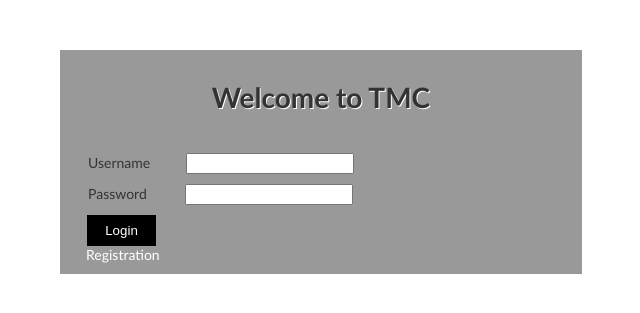
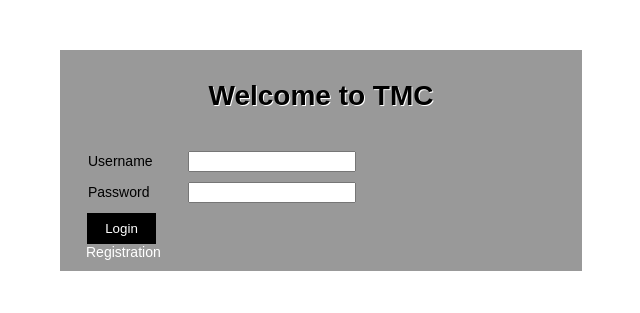
Before and after one commit to onekweb/tmc, a PHP site: page / in a window 1280 px wide. Shown: the top 313 px of the page, without its empty margins (319-959 px from the left). Run offline with PHP 8.4, Linux system fonts and the light colour scheme; some libraries are stand-ins or nearby versions.

Commit message:
update css file

```diff
--- a/public_html/css/style.css
+++ b/public_html/css/style.css
@@ -25,7 +25,12 @@ h5{}
 p{}
 body
 {
-font-family:
+font-family: 		Arial, Helvetica, sans-serif;
+margin: 			0;
+padding:			0;
+color:				#000;
+background:			#fff;
+
 }
 #wrapper
 {
```
